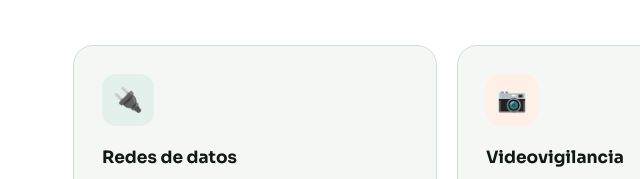
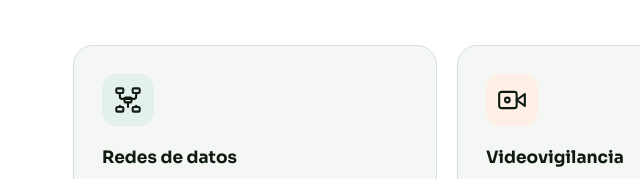
Before and after one commit to Gustavo2602299/sic-celaya.com, a plain HTML site: page index.html in a window 1280 px wide. Shown: the part 1032-1211 px from the top of the page, 1-641 px from the left. Drawn offline with Linux system fonts and the light colour scheme.

Commit message:
Add files via upload

```diff
--- a/index.html
+++ b/index.html
@@ -921,13 +921,13 @@ section { padding-block: 80px; }
     </div>
     <div class="services-grid">
       <div class="service-card" id="redes">
-        <div class="service-icon" style="background:var(--blue-light)">🔌</div>
+        <div class="service-icon" style="background:var(--blue-light)"><svg xmlns="http://www.w3.org/2000/svg" width="28" height="28" viewBox="0 0 24 24" fill="none" stroke="currentColor" stroke-width="1.8" stroke-linecap="round" stroke-linejoin="round"><rect x="2" y="2" width="6" height="4" rx="1"/><rect x="16" y="2" width="6" height="4" rx="1"/><rect x="9" y="10" width="6" height="4" rx="1"/><rect x="2" y="18" width="6" height="4" rx="1"/><rect x="16" y="18" width="6" height="4" rx="1"/><path d="M5 6v3a2 2 0 0 0 2 2h10a2 2 0 0 0 2-2V6"/><line x1="12" y1="14" x2="12" y2="18"/><line x1="5" y1="18" x2="5" y2="17"/><line x1="19" y1="18" x2="19" y2="17"/></svg></div>
         <div class="service-title">Redes de datos</div>
         <p class="service-desc">Diseño, instalación y configuración de redes cableadas e inalámbricas para oficinas, plantas y campus. Incluye switches, routers, access points y cableado estructurado.</p>
         <a href="#contacto" class="service-link">Solicitar información →</a>
       </div>
       <div class="service-card" id="videovigilancia">
-        <div class="service-icon" style="background:var(--orange-light)">📷</div>
+        <div class="service-icon" style="background:var(--orange-light)"><svg xmlns="http://www.w3.org/2000/svg" width="28" height="28" viewBox="0 0 24 24" fill="none" stroke="currentColor" stroke-width="1.8" stroke-linecap="round" stroke-linejoin="round"><path d="M23 7 16 12 23 17V7z"/><rect x="1" y="5" width="15" height="14" rx="2"/><circle cx="8" cy="12" r="2"/></svg></div>
         <div class="service-title">Videovigilancia</div>
         <p class="service-desc">Sistemas de cámaras IP con grabación en la nube o local, visión nocturna, detección de personas/vehículos y acceso remoto desde cualquier dispositivo.</p>
         <a href="#contacto" class="service-link">Solicitar información →</a>
```
